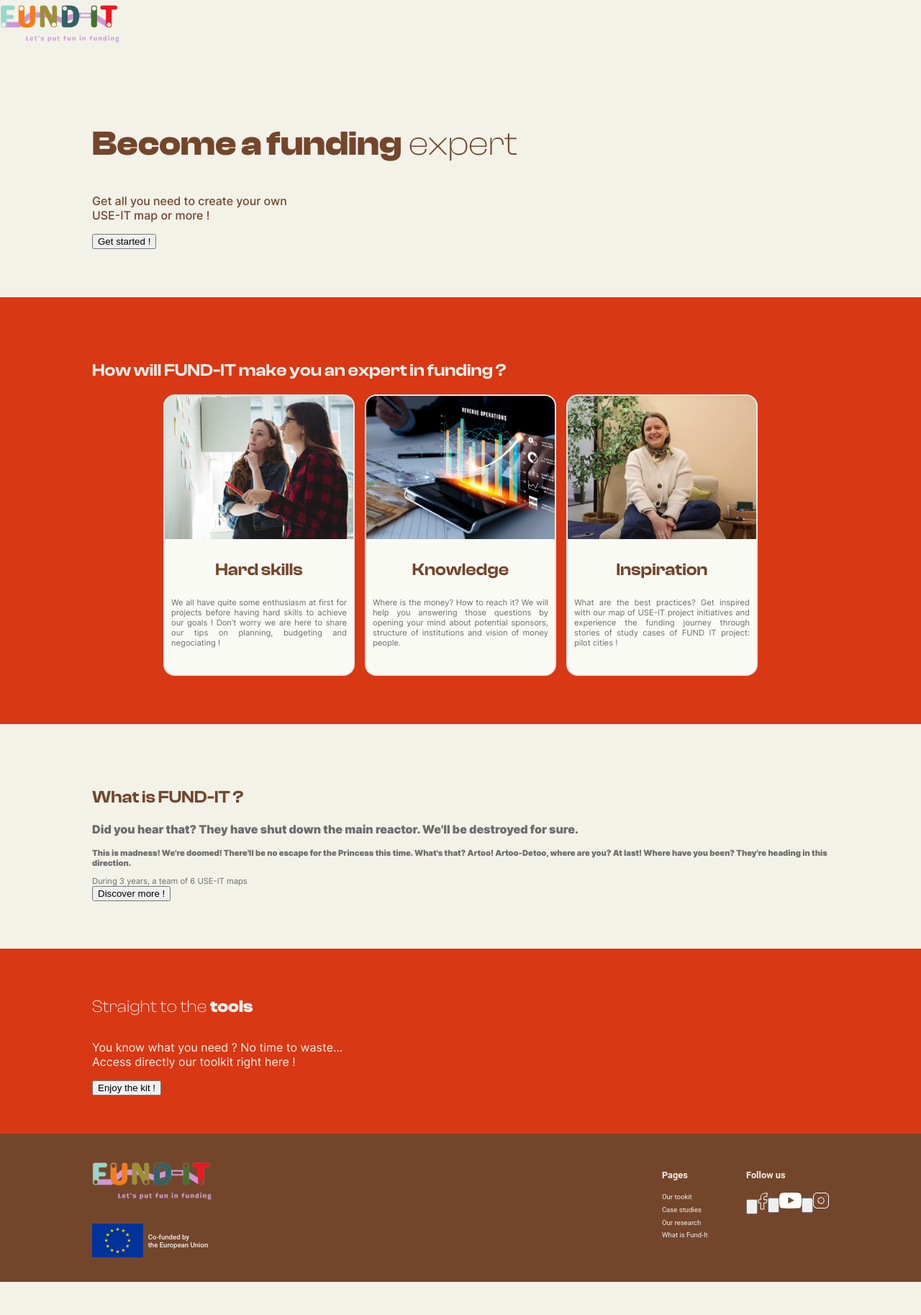
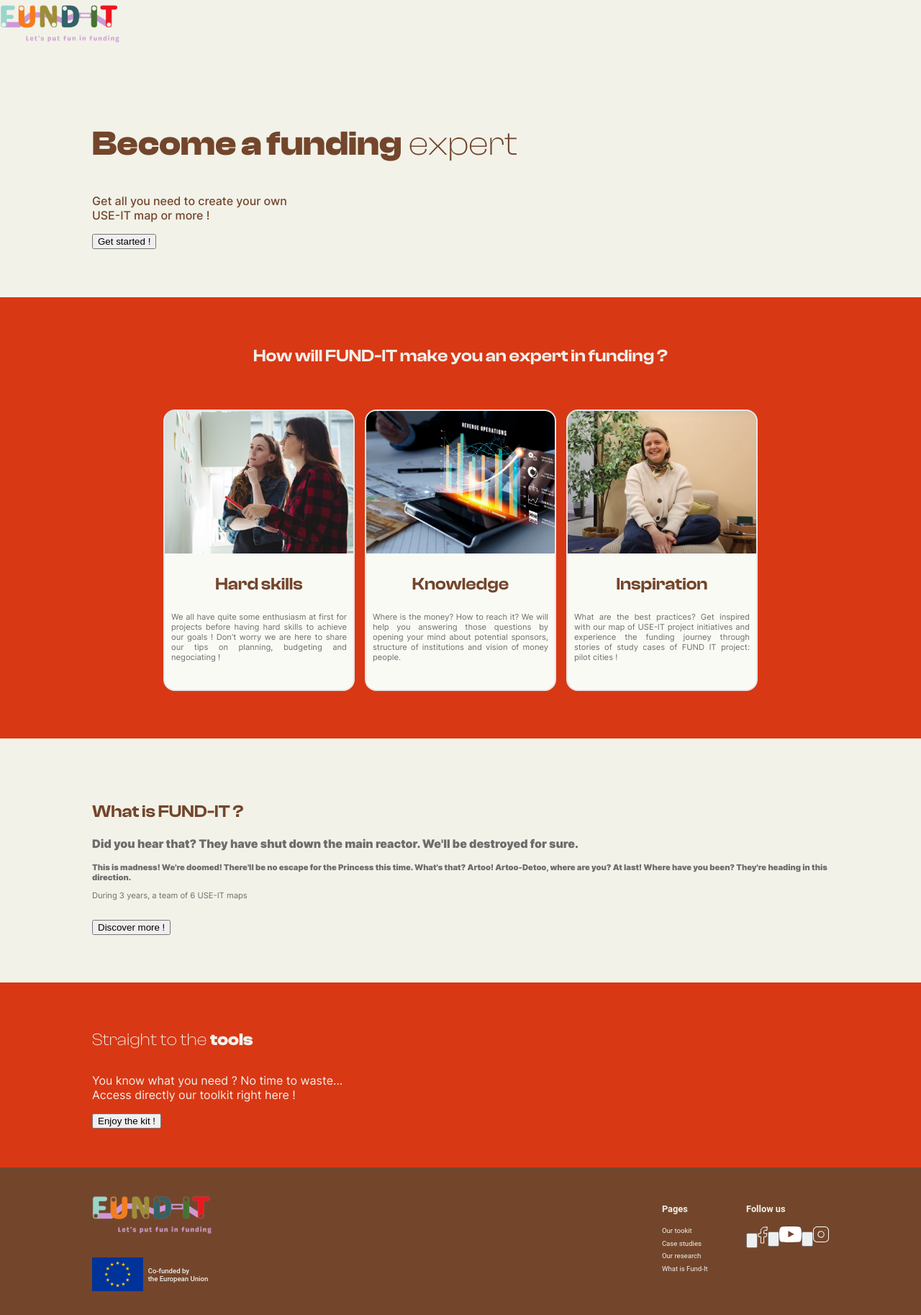
Before and after one commit to useiteurope/fund-it-website, a Jekyll site: the page built from index.html, in a window 1280 px wide. Shown: the whole page at 72% size. Built offline with Jekyll 4.4.1, drawn with Linux system fonts in a browser that asks for light colours; before the commit the page ends 1781 px from its top, so only the background shows below that.

Commit message:
💄 improve section 2 title.

```diff
--- a/_sass/_home.sass
+++ b/_sass/_home.sass
@@ -8,6 +8,8 @@
 
     h2
         font: 600 $font-size-big $font-clash
+        text-align: center
+        margin: 0 0 45pt 0
 
     .items
         overflow-x: scroll
@@ -55,6 +57,7 @@
         font: 600 $font-size-big $font-clash
     .testimony
         color: $text-color-light
+        margin: 0 0 20pt 0
         h3
             font: 900 $font-size-regular $font-inter
         p
```
